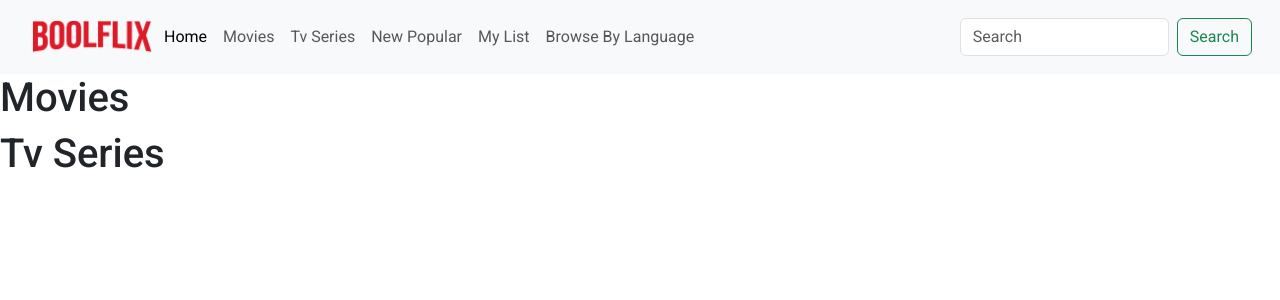
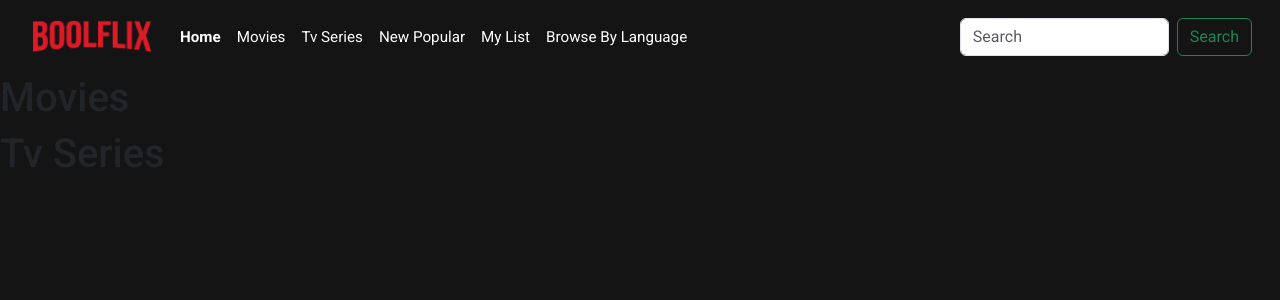
Before and after one commit to ruggerifrancesco/vite-boolflix, a Vue app: page /app in a window 1280 px wide. Shown: the top 300 px of the page. Built offline with nearby package versions, Linux system fonts and the light colour scheme.

Commit message:
refactoring of style code in components, defined item link style

```diff
--- a/src/components/AppHeader.vue
+++ b/src/components/AppHeader.vue
@@ -1,6 +1,6 @@
 <template>
     <header>
-        <nav class="navbar navbar-expand-lg bg-light p-3">
+        <nav class="navbar navbar-expand-lg p-3">
           <div class="container-fluid">
             <div class="logo-brand">
                 <img src="../assets/boolflix-logo.png" alt="BoolFlix Logo">
@@ -10,7 +10,7 @@
               <span class="navbar-toggler-icon"></span>
             </button>
 
-            <div class="collapse navbar-collapse" id="navbarSupportedContent">
+            <div class="collapse navbar-collapse list-items-container" id="navbarSupportedContent">
               <ul class="navbar-nav me-auto mb-2 mb-lg-0">
 
                 <li class="nav-item">
@@ -61,6 +61,13 @@ export default {
 
 
 <style lang="scss" scoped>
+@use '../styles/partials/_mixins.scss' as *;
+@use '../styles/partials/_variables.scss' as *;
+
+    nav {
+        background-color: transparent;
+    }
+
     img {
       display: block;
       width: 100%;
@@ -70,4 +77,22 @@ export default {
     .logo-brand {
         width: 8rem;
     }
+
+    .nav-link {
+        color: white;
+        font-size: 0.95rem;
+        &.active {
+            color: white;
+            font-weight: bold;
+        }
+
+        &:hover {
+            color: rgb(199, 199, 199);
+        }
+    }
+
+    // TO RECHECK LATER
+    .list-items-container {
+        margin-left: 1rem;
+    }
 </style>
--- a/src/components/AppLogin.vue
+++ b/src/components/AppLogin.vue
@@ -56,10 +56,6 @@ export default {
 <style lang="scss" scoped>
 @use '../styles/partials/_mixins.scss' as *;
 @use '../styles/partials/_variables.scss' as *;
-
-    * {
-      // outline: 1px solid red;
-    }
 
     body {
       font-family: "Roboto";
--- a/src/components/AppMain.vue
+++ b/src/components/AppMain.vue
@@ -54,5 +54,7 @@ export default {
 </script>
 
 <style lang="scss" scoped>
+@use '../styles/partials/_mixins.scss' as *;
+@use '../styles/partials/_variables.scss' as *;
 
 </style>
--- a/src/components/AppWrapper.vue
+++ b/src/components/AppWrapper.vue
@@ -43,13 +43,16 @@ export default {
                 })
         },
     },
-    // DA CHIEDERE A RICCARDO
-    created() {
-      // this.callServiceApi()
-    },
 }
 </script>
 
-<style lang="scss" scoped>
+<style lang="scss">
+// General Code to the app after login
+@use '../styles/partials/_mixins.scss' as *;
+@use '../styles/partials/_variables.scss' as *;
+
+    body {
+      background-color: $main-app-bg;
+    }
 
 </style>
--- a/src/styles/general.scss
+++ b/src/styles/general.scss
@@ -1,3 +1,6 @@
+@use './partials/_mixins.scss' as *;
+@use './partials/_variables.scss' as *;
+
 @import url('https://fonts.googleapis.com/css2?family=Roboto:ital,wght@0,100;0,300;0,400;0,500;0,700;0,900;1,100;1,300;1,400;1,500;1,700;1,900&display=swap');
 
 body {
--- a/src/styles/partials/_variables.scss
+++ b/src/styles/partials/_variables.scss
@@ -1,8 +1 @@
-$grid-breakpoints: (
-  xs: 0,
-  sm: 576px,
-  md: 768px,
-  lg: 992px,
-  xl: 1200px,
-  xxl: 1400px
-);
+$main-app-bg: #141414;
```
